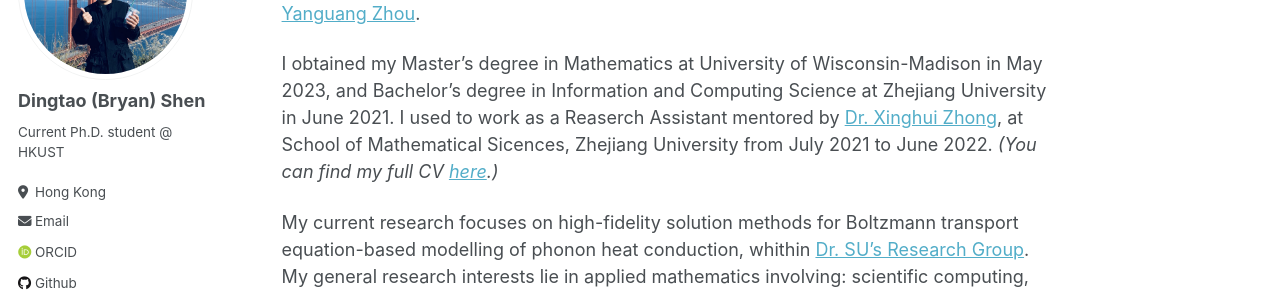
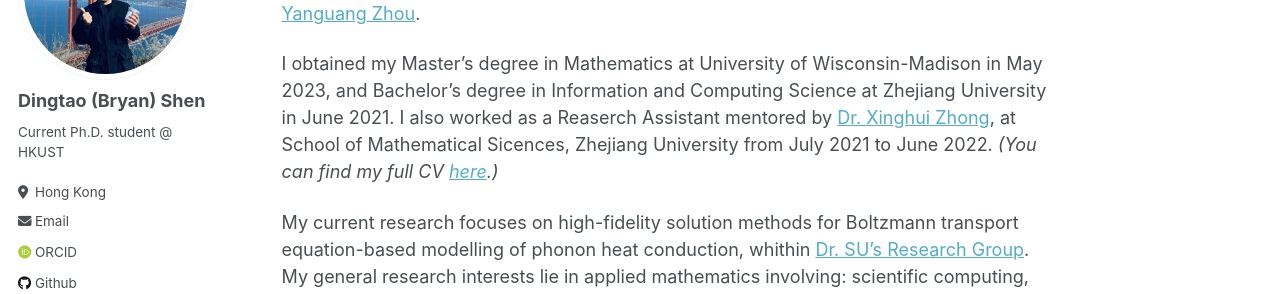
Before and after one commit to dingtao-shen/dingtao-shen.github.io, a Jekyll site: the page built from _pages/about.md, in a window 1280 px wide. Shown: the part 181-475 px from the top of the page. Built offline with Jekyll 4.4.1, drawn with Linux system fonts in a browser that asks for light colours; some web fonts are replaced.

Commit message:
Update about.md

```diff
--- a/_pages/about.md
+++ b/_pages/about.md
@@ -9,6 +9,7 @@ redirect_from:
 
 I'm currently a Ph.D. student in Individualized Interdisciplinary Program (IIP), at the Division of Emerging Interdsciplinary Areas (EMIA), the Hong Kong University of Science and Technology. My primary supervisor is [Dr. Wei Su](https://facultyprofiles.hkust.edu.hk/profiles.php?profile=wei-su-weisu), and my co-supervisor is [Dr. Yanguang Zhou](https://seng.hkust.edu.hk/about/people/faculty/yanguang-zhou).
 
-I obtained my Master's degree in Mathematics at University of Wisconsin-Madison in May 2023, and Bachelor's degree in Information and Computing Science at Zhejiang University in June 2021. I used to work as a Reaserch Assistant mentored by [Dr. Xinghui Zhong](https://person.zju.edu.cn/en/zhongxh), at School of Mathematical Sicences, Zhejiang University from July 2021 to June 2022.  _(You can find my full CV [here](/cv/).)_
+I obtained my Master's degree in Mathematics at University of Wisconsin-Madison in May 2023, and Bachelor's degree in Information and Computing Science at Zhejiang University in June 2021. I also worked as a Reaserch Assistant mentored by [Dr. Xinghui Zhong](https://person.zju.edu.cn/en/zhongxh), at School of Mathematical Sicences, Zhejiang University from July 2021 to June 2022.
+_(You can find my full CV [here](/cv/).)_
 
 My current research focuses on high-fidelity solution methods for Boltzmann transport equation-based modelling of phonon heat conduction, whithin [Dr. SU's Research Group](https://weisu-mae.github.io/). My general research interests lie in applied mathematics involving: scientific computing, high-performance computing, uncertainty quantification, etc.
```
